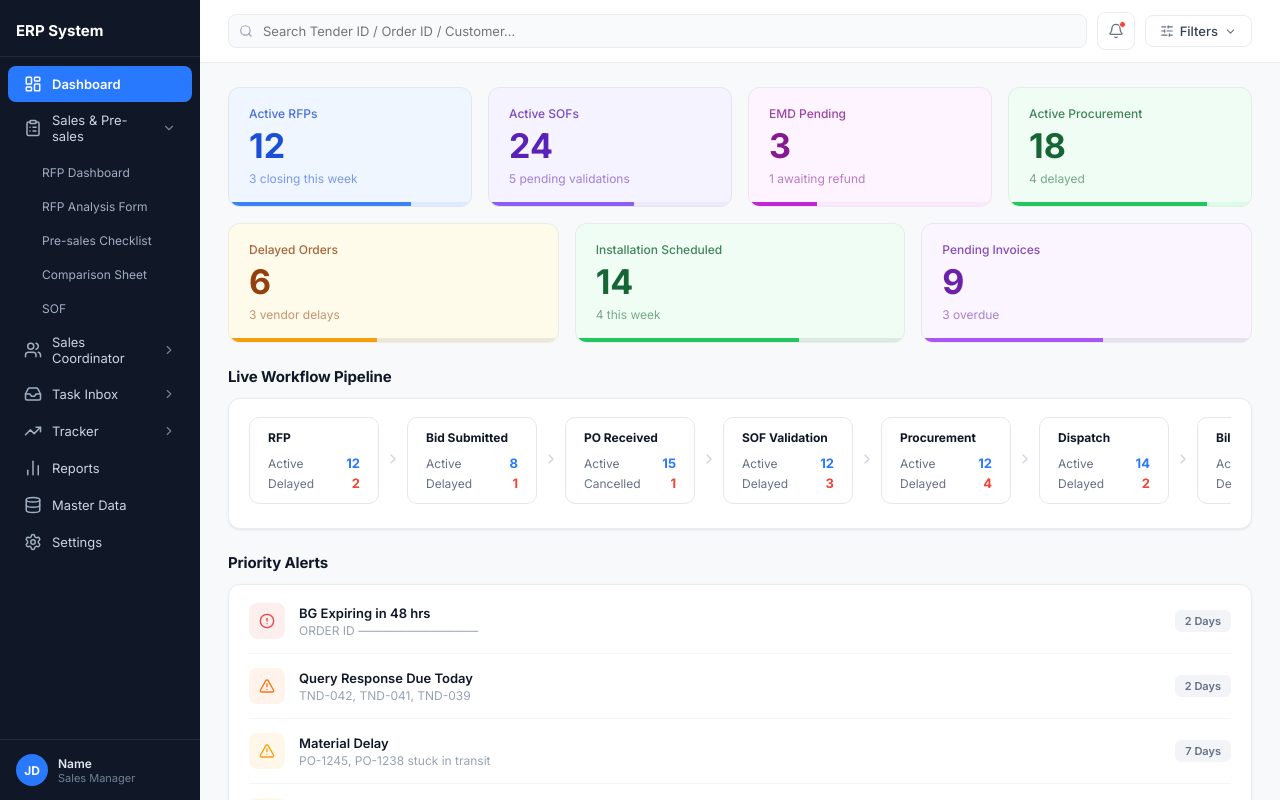
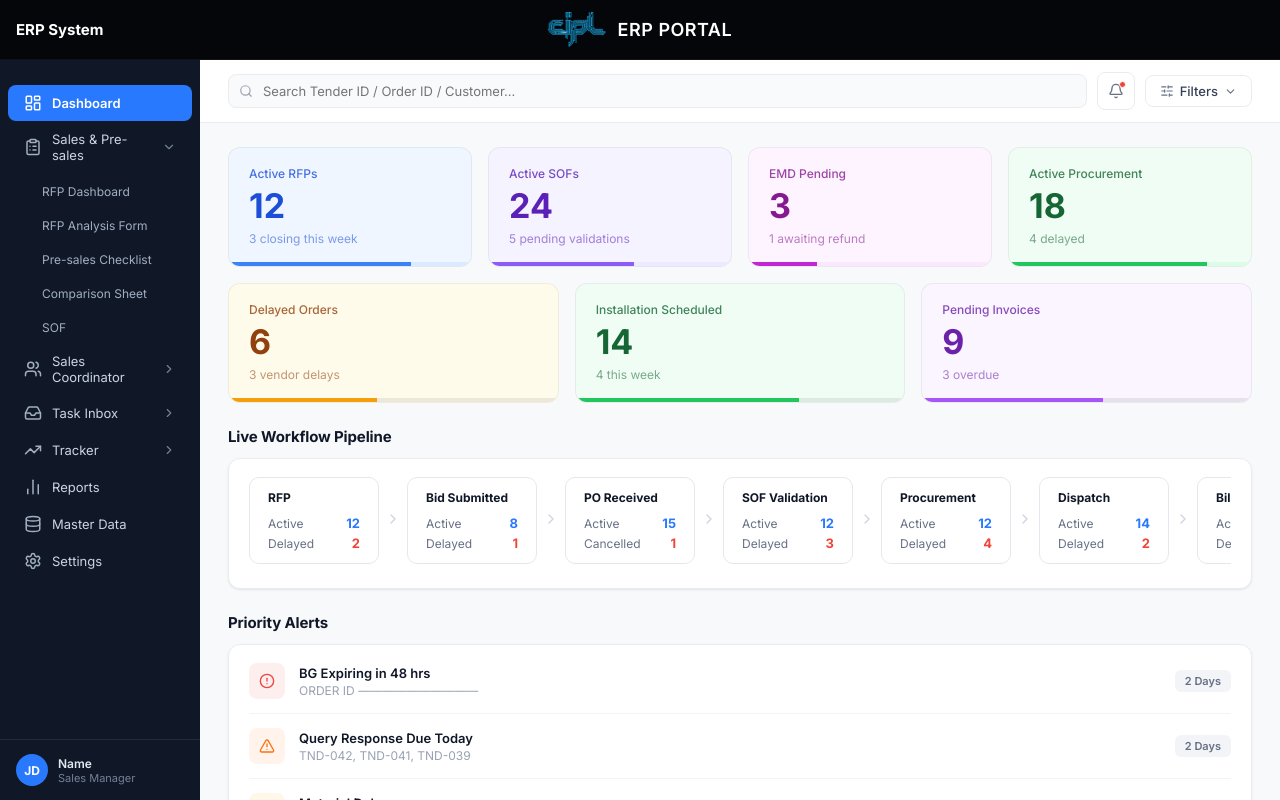
Before and after one commit to Arjuyx-gif/ERP, a React (Vite) app: page /dashboard in a window 1280 px wide. Built offline with nearby package versions, Linux system fonts and the light colour scheme.

Commit message:
Added CIPL logo

```diff
--- /dev/null
+++ b/src/components/layout/GlobalHeader.jsx
@@ -0,0 +1,34 @@
+import React from "react";
+
+const GlobalHeader = () => {
+  return (
+    <div style={{
+      height: 60,
+      background: "#04060A",
+      display: "flex",
+      alignItems: "center",
+      padding: "0 24px 0 0",
+      color: "#fff",
+      flexShrink: 0,
+      position: "relative",
+      fontFamily: "'Inter','Segoe UI',sans-serif",
+      borderBottom: "1px solid rgba(255,255,255,0.05)",
+      zIndex: 1000
+    }}>
+      <div style={{ fontWeight: 700, fontSize: 15, width: 200, paddingLeft: 16, boxSizing: "border-box" }}>
+        ERP System
+      </div>
+      <div style={{
+        position: "absolute", left: "50%", transform: "translateX(-50%)",
+        display: "flex", alignItems: "center", gap: 12
+      }}>
+        <div style={{ display: "flex", alignItems: "center" }}>
+          <img src="src/assets/logo.png" alt="cipl logo" style={{ height: 36, objectFit: "contain" }} />
+        </div>
+        <span style={{ fontWeight: 600, fontSize: 18, letterSpacing: 0.5 }}>ERP PORTAL</span>
+      </div>
+    </div>
+  );
+};
+
+export default GlobalHeader;
--- a/src/components/layout/Sidebar.jsx
+++ b/src/components/layout/Sidebar.jsx
@@ -24,12 +24,9 @@ const Sidebar = () => {
   return (
     <div style={{
       width: 200, flexShrink: 0, background: "#101828",
-      display: "flex", flexDirection: "column", minHeight: "100vh", fontFamily: "inherit",
+      display: "flex", flexDirection: "column", height: "100%", fontFamily: "inherit",
     }}>
-
-      <div style={{ padding: "20px 16px 16px", borderBottom: "1px solid rgba(255,255,255,0.08)" }}>
-        <span style={{ color: "#fff", fontWeight: 700, fontSize: 15 }}>ERP System</span>
-      </div>
+      <div style={{ height: 16 }} />
 
       <div className="no-scrollbar" style={{ flex: 1, overflowY: "auto", padding: "8px 0" }}>
         {SIDEBAR_NAV.map(item => {
--- a/src/pages/dashboard/MainDashboard.jsx
+++ b/src/pages/dashboard/MainDashboard.jsx
@@ -1,5 +1,6 @@
 import { useState } from "react";
 import Sidebar from "../../components/layout/Sidebar";
+import GlobalHeader from "../../components/layout/GlobalHeader";
 import NotificationPanel from "../../components/dashboard/NotificationPanel";
 import DashboardTopBar from "../../components/dashboard/DashboardTopBar";
 import KpiGrid from "../../components/dashboard/KpiGrid";
@@ -17,13 +18,15 @@ const MainDashboard = () => {
 
   return (
     <div style={{
-      display: "flex", minHeight: "100vh",
+      display: "flex", flexDirection: "column", height: "100vh",
       fontFamily: "'Inter','Segoe UI',sans-serif",
       background: "#F8F9FB",
     }}>
-      <Sidebar />
+      <GlobalHeader />
+      <div style={{ display: "flex", flex: 1, overflow: "hidden" }}>
+        <Sidebar />
 
-      <div style={{ flex: 1, display: "flex", flexDirection: "column", minWidth: 0, overflowY: "auto" }}>
+        <div style={{ flex: 1, display: "flex", flexDirection: "column", minWidth: 0, overflowY: "auto" }}>
         <DashboardTopBar
           search={search}
           onSearchChange={setSearch}
@@ -41,6 +44,7 @@ const MainDashboard = () => {
           <QuickAccess />
         </div>
       </div>
+      </div>
 
       {showNotifications && (
         <NotificationPanel
--- a/src/pages/dashboard/RFPDashboard.jsx
+++ b/src/pages/dashboard/RFPDashboard.jsx
@@ -3,6 +3,7 @@ import { useState, useEffect } from "react";
 import { Search, Bell, SlidersHorizontal, Eye, Minimize2, Plus } from "lucide-react";
 
 import Sidebar from "../../components/layout/Sidebar";
+import GlobalHeader from "../../components/layout/GlobalHeader";
 import KanbanBoard from "../../components/dashboard/KanbanBoard";
 import TaskTable from "../../components/dashboard/TaskTable";
 import RFPFormPanel from "../../components/dashboard/RFPFormPanel";
@@ -382,14 +383,16 @@ const RFPDashboard = () => {
 
   return (
     <div style={{
-      display: "flex", minHeight: "100vh",
+      display: "flex", flexDirection: "column", height: "100vh",
       fontFamily: "'Inter','Segoe UI',sans-serif", background: "#F7F8FA",
     }}>
+      <GlobalHeader />
+      <div style={{ display: "flex", flex: 1, overflow: "hidden" }}>
 
-      <Sidebar />
+        <Sidebar />
 
-      {/* ── Main area ── */}
-      <div style={{ flex: 1, display: "flex", flexDirection: "column", minWidth: 0, overflow: "hidden" }}>
+        {/* ── Main area ── */}
+        <div style={{ flex: 1, display: "flex", flexDirection: "column", minWidth: 0, overflow: "hidden", overflowY: "auto" }}>
 
         {/* Header */}
         <div style={{ padding: "20px 28px 0", background: "#F7F8FA" }}>
@@ -551,6 +554,7 @@ const RFPDashboard = () => {
           {activeTab === "Task Dashboard" ? <TaskTable /> : board}
         </div>
       </div>
+      </div>
 
       {/* ── Fullscreen overlay (Kanban or Task Dashboard) ── */}
       {kanbanFullscreen && (
```
Also changed, not shown: src/assets/logo.png (added).
